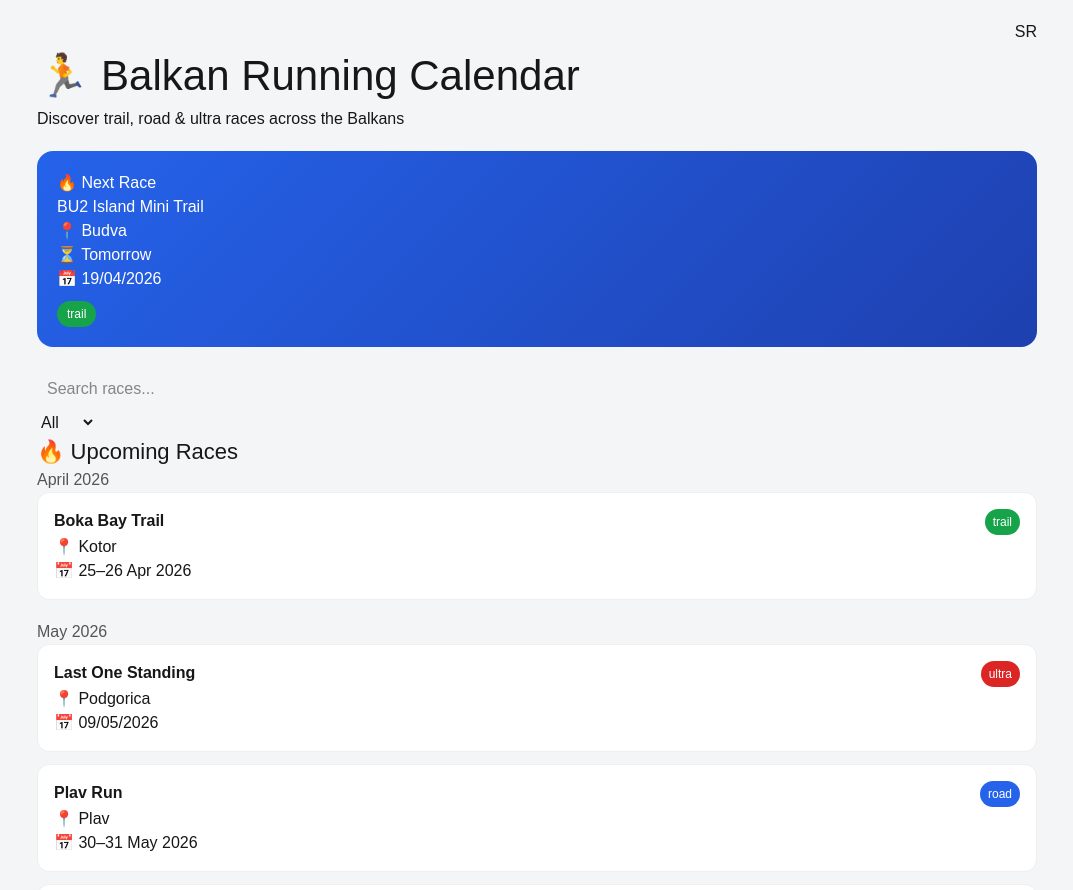
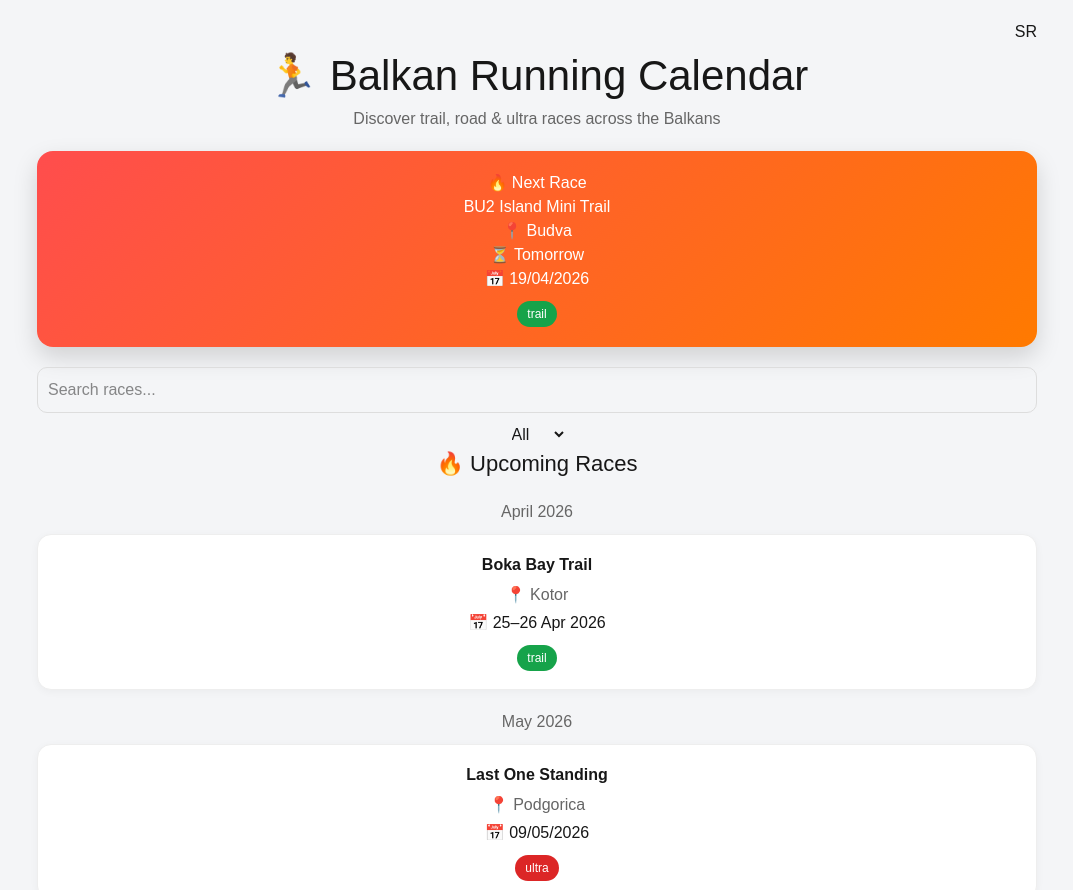
Before and after one commit to johnkremer-mne/runningkalender, a Next.js app: page / in a window 1280 px wide. Shown: the top 890 px of the page, without its empty margins (103-1176 px from the left). Built offline with nearby package versions, Linux system fonts and the light colour scheme.

Commit message:
Improve Strava-style UI and layout updates

```diff
--- a/app/page.tsx
+++ b/app/page.tsx
@@ -45,107 +45,20 @@ export default function Home() {
   }
 
   const races: Race[] = [
-    {
-      name: "Kapetanov Trail",
-      date: "2026-01-17",
-      location: "Montenegro",
-      type: "trail",
-    },
-    {
-      name: "Durmitor Winter Run",
-      date: "2026-02-28",
-      location: "Žabljak",
-      type: "trail",
-    },
-    {
-      name: "Ostrog Half Marathon",
-      date: "2026-04-11",
-      location: "Nikšić",
-      type: "road",
-      link: "https://ostroskipolumaraton.com/",
-    },
-    {
-      name: "BU2 Island Mini Trail",
-      date: "2026-04-19",
-      location: "Budva",
-      type: "trail",
-      link:
-        "https://budva3.me/bu2-island-mini-trail-2026/",
-    },
-    {
-      name: "Boka Bay Trail",
-      date: "2026-04-25",
-      displayDate: "25–26 Apr 2026",
-      location: "Kotor",
-      type: "trail",
-      link: "https://www.bokabaytrail.com",
-    },
-    {
-      name: "Last One Standing",
-      date: "2026-05-09",
-      location: "Podgorica",
-      type: "ultra",
-      link: "https://lastonestanding.run/",
-    },
-    {
-      name: "Plav Run",
-      date: "2026-05-30",
-      displayDate: "30–31 May 2026",
-      location: "Plav",
-      type: "road",
-      link: "https://plav.run/",
-    },
-    {
-      name: "Lovćen Trail Run",
-      date: "2026-05-30",
-      displayDate: "30–31 May 2026",
-      location: "Cetinje",
-      type: "trail",
-      link:
-        "https://cetinjetravel.wixstudio.com/website-24/blank-4-1-2-1",
-    },
-    {
-      name: "Durmitor Trail Run",
-      date: "2026-07-10",
-      displayDate: "10–12 Jul 2026",
-      location: "Žabljak",
-      type: "trail",
-      link: "https://www.durmitortrail.run/",
-    },
-    {
-      name: "Bjelasica Trail",
-      date: "2026-08-08",
-      location: "Kolašin",
-      type: "trail",
-      link: "https://bjelasicatrail.me",
-    },
-    {
-      name: "Durmitor Sky Race",
-      date: "2026-09-05",
-      location: "Žabljak",
-      type: "trail",
-      link: "https://durmitorsky.run/",
-    },
-    {
-      name: "Prokletije Trail 29K",
-      date: "2026-09-19",
-      location: "Plav",
-      type: "trail",
-      link:
-        "https://itra.run/Races/RaceDetails/Prokletije.Trail.BLUE.29K/2026/114423",
-    },
-    {
-      name: "Podgorica Millennium Run",
-      date: "2026-10-04",
-      location: "Podgorica",
-      type: "road",
-    },
-    {
-      name: "Lovćen Trail",
-      date: "2026-11-15",
-      location: "Cetinje",
-      type: "trail",
-    },
+    { name: "Kapetanov Trail", date: "2026-01-17", location: "Montenegro", type: "trail" },
+    { name: "Durmitor Winter Run", date: "2026-02-28", location: "Žabljak", type: "trail" },
+    { name: "Ostrog Half Marathon", date: "2026-04-11", location: "Nikšić", type: "road", link: "https://ostroskipolumaraton.com/" },
+    { name: "BU2 Island Mini Trail", date: "2026-04-19", location: "Budva", type: "trail", link: "https://budva3.me/bu2-island-mini-trail-2026/" },
+    { name: "Boka Bay Trail", date: "2026-04-25", displayDate: "25–26 Apr 2026", location: "Kotor", type: "trail", link: "https://www.bokabaytrail.com" },
+    { name: "Last One Standing", date: "2026-05-09", location: "Podgorica", type: "ultra", link: "https://lastonestanding.run/" },
+    { name: "Plav Run", date: "2026-05-30", displayDate: "30–31 May 2026", location: "Plav", type: "road", link: "https://plav.run/" },
+    { name: "Lovćen Trail Run", date: "2026-05-30", displayDate: "30–31 May 2026", location: "Cetinje", type: "trail", link: "https://cetinjetravel.wixstudio.com/website-24/blank-4-1-2-1" },
+    { name: "Durmitor Trail Run", date: "2026-07-10", displayDate: "10–12 Jul 2026", location: "Žabljak", type: "trail", link: "https://www.durmitortrail.run/" },
+    { name: "Bjelasica Trail", date: "2026-08-08", location: "Kolašin", type: "trail", link: "https://bjelasicatrail.me" },
+    { name: "Durmitor Sky Race", date: "2026-09-05", location: "Žabljak", type: "trail", link: "https://durmitorsky.run/" },
+    { name: "Prokletije Trail 29K", date: "2026-09-19", location: "Plav", type: "trail", link: "https://itra.run/Races/RaceDetails/Prokletije.Trail.BLUE.29K/2026/114423" },
+    { name: "Podgorica Millennium Run", date: "2026-10-04", location: "Podgorica", type: "road" },
+    { name: "Lovćen Trail", date: "2026-11-15", location: "Cetinje", type: "trail" },
   ]
 
   const today = new Date()
@@ -158,15 +71,10 @@ export default function Home() {
   }
 
   const getCountdown = (date: string) => {
-    const diff =
-      new Date(date).getTime() - new Date().getTime()
-
+    const diff = new Date(date).getTime() - new Date().getTime()
     if (diff <= 0) return "Happening now / passed"
 
-    const days = Math.floor(
-      diff / (1000 * 60 * 60 * 24)
-    )
-
+    const days = Math.floor(diff / (1000 * 60 * 60 * 24))
     if (days === 0) return "Today"
     if (days === 1) return "Tomorrow"
     return `In ${days} days`
@@ -174,47 +82,24 @@ export default function Home() {
 
   const filtered = races
     .filter((r) =>
-      r.name
-        .toLowerCase()
-        .includes(search.toLowerCase())
+      r.name.toLowerCase().includes(search.toLowerCase())
     )
-    .filter(
-      (r) => filter === "all" || r.type === filter
-    )
-    .sort(
-      (a, b) =>
-        new Date(a.date).getTime() -
-        new Date(b.date).getTime()
-    )
+    .filter((r) => filter === "all" || r.type === filter)
+    .sort((a, b) => new Date(a.date).getTime() - new Date(b.date).getTime())
 
-  const upcomingAll = filtered.filter(
-    (r) => new Date(r.date) >= today
-  )
-
-  const nextRace =
-    upcomingAll.length > 0 ? upcomingAll[0] : null
-
-  const upcoming = nextRace
-    ? upcomingAll.filter(
-        (r) => r.date !== nextRace.date
-      )
-    : upcomingAll
-
-  const past = filtered.filter(
-    (r) => new Date(r.date) < today
-  )
+  const upcomingAll = filtered.filter((r) => new Date(r.date) >= today)
+  const nextRace = upcomingAll.length > 0 ? upcomingAll[0] : null
+  const upcoming = nextRace ? upcomingAll.filter((r) => r.date !== nextRace.date) : upcomingAll
+  const past = filtered.filter((r) => new Date(r.date) < today)
 
   const groupByMonth = (list: Race[]) => {
     const grouped: Record<string, Race[]> = {}
 
     list.forEach((r) => {
-      const month = new Date(r.date).toLocaleString(
-        "en-GB",
-        {
+      const month = new Date(r.date).toLocaleString("en-GB", {
         month: "long",
         year: "numeric",
-        }
-      )
+      })
 
       if (!grouped[month]) grouped[month] = []
       grouped[month].push(r)
@@ -223,150 +108,123 @@ export default function Home() {
     return grouped
   }
 
-  const renderSection = (
-    title: string,
-    data: Record<string, Race[]>
-  ) => (
+  const renderSection = (title: string, data: Record<string, Race[]>) => (
     <div style={{ marginBottom: 40 }}>
-      <h2 style={{ fontSize: 22 }}>{title}</h2>
+      <h2 style={{ fontSize: 22, textAlign: "center", marginBottom: 20 }}>
+        {title}
+      </h2>
 
-      {Object.entries(data).map(
-        ([month, races]) => (
+      {Object.entries(data).map(([month, races]) => (
         <div key={month} style={{ marginBottom: 20 }}>
-            <h3 style={{ color: "#555" }}>
+          <h3 style={{ color: "#666", textAlign: "center", marginBottom: 10 }}>
             {month}
           </h3>
 
-            <div
-              style={{
-                display: "grid",
-                gap: 12,
-              }}
-            >
+          <div style={{ display: "grid", gap: 14 }}>
             {races.map((race, i) => (
               <a
                 key={i}
                 href={race.link || "#"}
                 target="_blank"
-                  style={{
-                    textDecoration: "none",
-                    color: "inherit",
-                  }}
+                style={{ textDecoration: "none", color: "inherit" }}
               >
                 <div
                   style={{
                     background: "white",
-                      padding: 16,
-                      borderRadius: 12,
+                    padding: 18,
+                    borderRadius: 14,
                     border: "1px solid #eee",
+                    cursor: "pointer",
+                    textAlign: "center",
+                    transition: "all 0.2s ease",
+                    boxShadow: "0 2px 8px rgba(0,0,0,0.04)",
+                  }}
+                  onMouseEnter={(e) => {
+                    e.currentTarget.style.transform = "translateY(-4px)"
+                    e.currentTarget.style.boxShadow = "0 10px 25px rgba(0,0,0,0.12)"
+                  }}
+                  onMouseLeave={(e) => {
+                    e.currentTarget.style.transform = "translateY(0)"
+                    e.currentTarget.style.boxShadow = "0 2px 8px rgba(0,0,0,0.04)"
                   }}
                 >
+                  <div style={{ fontWeight: 800, fontSize: 16 }}>
+                    {race.name}
+                  </div>
+
+                  <div style={{ marginTop: 6, color: "#666" }}>
+                    📍 {race.location}
+                  </div>
+
+                  <div style={{ marginTop: 4 }}>
+                    📅{" "}
+                    {race.displayDate ||
+                      new Date(race.date).toLocaleDateString("en-GB")}
+                  </div>
+
                   <div
                     style={{
-                        display: "flex",
-                        justifyContent:
-                          "space-between",
-                      }}
-                    >
-                      <strong>{race.name}</strong>
-                      <span
-                        style={{
+                      marginTop: 10,
+                      display: "inline-block",
+                      padding: "4px 10px",
+                      borderRadius: 999,
+                      background: badgeColor(race.type),
                       fontSize: 12,
-                          padding:
-                            "4px 8px",
-                          borderRadius: 999,
-                          background:
-                            badgeColor(
-                              race.type
-                            ),
                       color: "white",
                     }}
                   >
                     {race.type}
-                      </span>
-                    </div>
-
-                    <div>📍 {race.location}</div>
-                    <div>
-                      📅{" "}
-                      {race.displayDate ||
-                        new Date(
-                          race.date
-                        ).toLocaleDateString(
-                          "en-GB"
-                        )}
                   </div>
                 </div>
               </a>
             ))}
           </div>
         </div>
-        )
-      )}
+      ))}
     </div>
   )
 
   const langPack = t[lang]
 
   return (
-    <div
-      style={{
-        background: "#f4f5f7",
-        minHeight: "100vh",
-        padding: 20,
-      }}
-    >
-      <div
-        style={{
-          maxWidth: 1000,
-          margin: "0 auto",
-        }}
-      >
-        {/* HEADER */}
+    <div style={{ background: "#f4f5f7", minHeight: "100vh", padding: 20 }}>
+      <div style={{ maxWidth: 1000, margin: "0 auto" }}>
+
         <div style={{ textAlign: "right" }}>
-          <button
-            onClick={() =>
-              setLang(lang === "en" ? "rs" : "en")
-            }
-          >
+          <button onClick={() => setLang(lang === "en" ? "rs" : "en")}>
             {lang === "en" ? "SR" : "EN"}
           </button>
         </div>
 
-        <h1 style={{ fontSize: 42 }}>
+        <h1 style={{ fontSize: 42, textAlign: "center" }}>
           🏃 Balkan Running Calendar
         </h1>
 
-        <p>{langPack.discover}</p>
+        <p style={{ textAlign: "center", color: "#666" }}>
+          {langPack.discover}
+        </p>
 
-        {/* FEATURED */}
         {nextRace && (
-          <a
-            href={nextRace.link || "#"}
-            target="_blank"
-          >
+          <a href={nextRace.link || "#"} target="_blank">
             <div
               style={{
-                background:
-                  "linear-gradient(135deg,#2563eb,#1e40af)",
+                background: "linear-gradient(135deg,#ff4d4d,#ff7a00)",
                 color: "white",
                 padding: 20,
                 borderRadius: 16,
                 marginTop: 20,
+                textAlign: "center",
+                boxShadow: "0 10px 25px rgba(0,0,0,0.15)",
               }}
             >
               <div>{langPack.next}</div>
               <h2>{nextRace.name}</h2>
               <div>📍 {nextRace.location}</div>
-              <div>
-                ⏳ {getCountdown(nextRace.date)}
-              </div>
+              <div>⏳ {getCountdown(nextRace.date)}</div>
               <div>
                 📅{" "}
                 {nextRace.displayDate ||
-                  new Date(
-                    nextRace.date
-                  ).toLocaleDateString("en-GB")}
+                  new Date(nextRace.date).toLocaleDateString("en-GB")}
               </div>
               <div
                 style={{
@@ -374,9 +232,7 @@ export default function Home() {
                   display: "inline-block",
                   padding: "4px 10px",
                   borderRadius: 999,
-                  background: badgeColor(
-                    nextRace.type
-                  ),
+                  background: badgeColor(nextRace.type),
                   fontSize: 12,
                 }}
               >
@@ -386,50 +242,30 @@ export default function Home() {
           </a>
         )}
 
-        {/* SEARCH */}
         <input
           placeholder={langPack.search}
           value={search}
-          onChange={(e) =>
-            setSearch(e.target.value)
-          }
+          onChange={(e) => setSearch(e.target.value)}
           style={{
             width: "100%",
             padding: 10,
             marginTop: 20,
+            borderRadius: 10,
+            border: "1px solid #ddd",
           }}
         />
 
-        {/* FILTER */}
-        <select
-          value={filter}
-          onChange={(e) =>
-            setFilter(e.target.value as any)
-          }
-        >
-          <option value="all">
-            {langPack.all}
-          </option>
-          <option value="road">
-            {langPack.road}
-          </option>
-          <option value="trail">
-            {langPack.trail}
-          </option>
-          <option value="ultra">
-            {langPack.ultra}
-          </option>
+        <div style={{ textAlign: "center", marginTop: 10 }}>
+          <select value={filter} onChange={(e) => setFilter(e.target.value as any)}>
+            <option value="all">{langPack.all}</option>
+            <option value="road">{langPack.road}</option>
+            <option value="trail">{langPack.trail}</option>
+            <option value="ultra">{langPack.ultra}</option>
           </select>
+        </div>
 
-        {renderSection(
-          langPack.upcoming,
-          groupByMonth(upcoming)
-        )}
-
-        {renderSection(
-          langPack.past,
-          groupByMonth(past)
-        )}
+        {renderSection(langPack.upcoming, groupByMonth(upcoming))}
+        {renderSection(langPack.past, groupByMonth(past))}
       </div>
     </div>
   )
```
Lines whose indentation alone changed are shown as unchanged.
